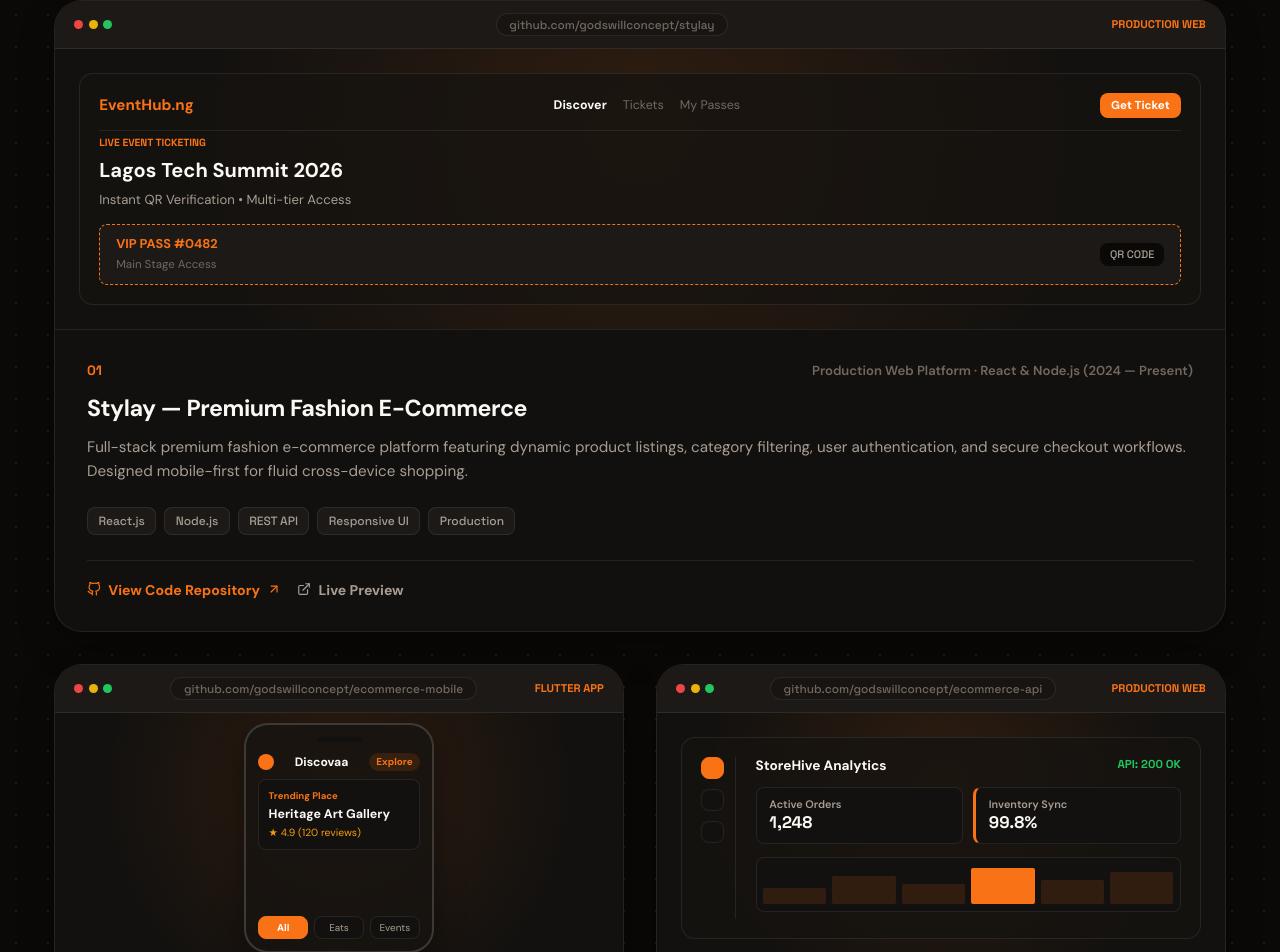
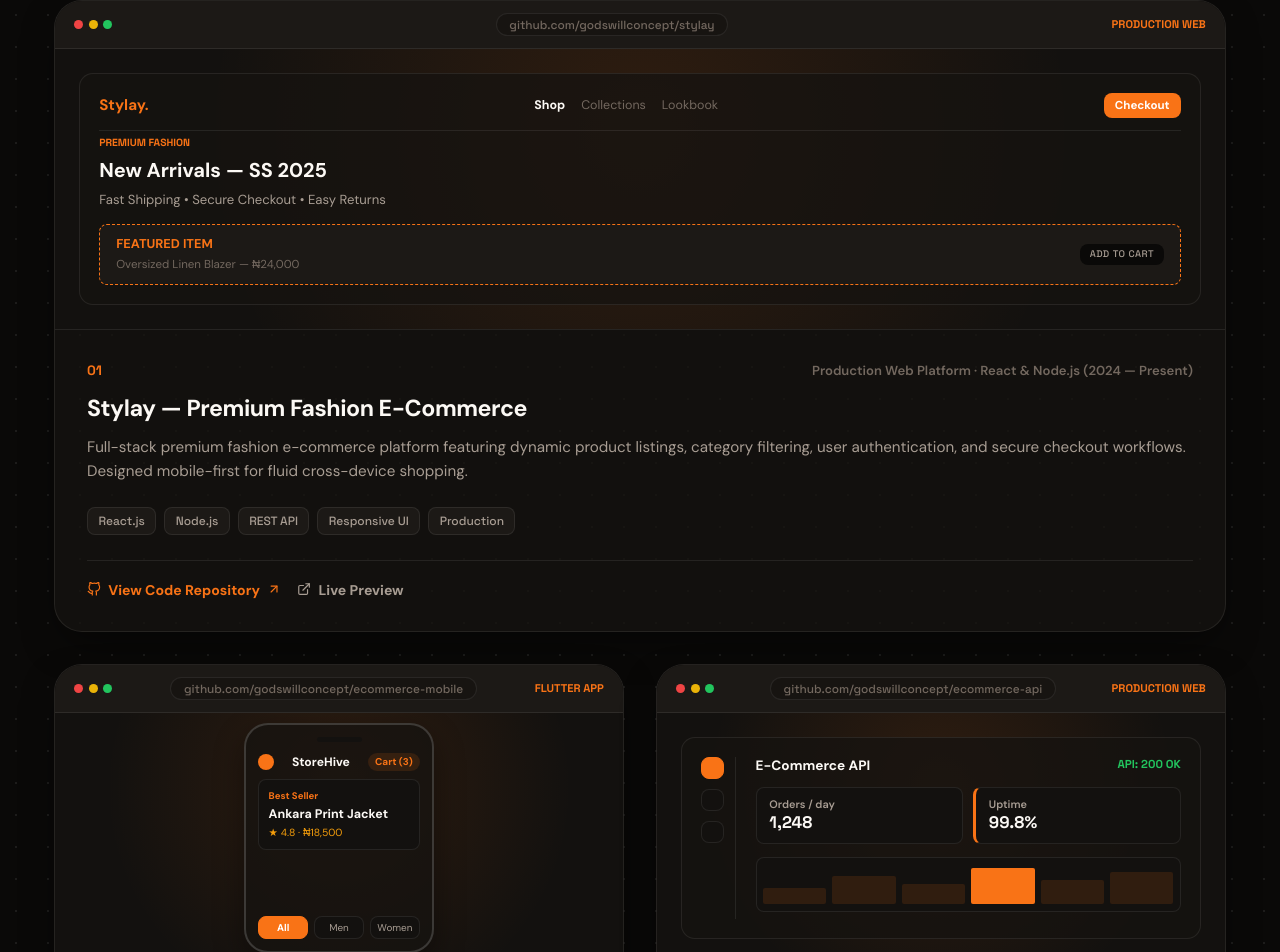
Before and after one commit to Godswillconcept/portfolio-v2, a React (Vite) app: page / in a window 1280 px wide. Shown: the part 1345-2297 px from the top of the page. Built offline with nearby package versions, Linux system fonts and the light colour scheme.

Commit message:
feat(portfolio): add project-specific mockup previews to case study grid
Replace generic browser mockup content with tailored previews for Stylay and StoreHive projects in the case study grid component.

```diff
--- a/src/components/portfolio/CaseStudyGrid.jsx
+++ b/src/components/portfolio/CaseStudyGrid.jsx
@@ -80,35 +80,65 @@ export default function CaseStudyGrid() {
                 </div>
               </div>
 
-              {/* Dynamic Interactive Preview Canvas */}
+              {/* Dynamic Interactive Preview Canvas — unique per project */}
               <div className={`mockup-canvas canvas-${project.mockupType}`}>
-                {project.mockupType === "browser" && (
+
+                {/* ── Stylay: Fashion E-Commerce browser mockup ── */}
+                {project.id === "stylay" && (
                   <div className="preview-browser-content">
                     <div className="browser-nav-mock">
-                      <div className="mock-logo">EventHub.ng</div>
+                      <div className="mock-logo">Stylay.</div>
                       <div className="mock-nav-links">
-                        <span className="active">Discover</span>
-                        <span>Tickets</span>
-                        <span>My Passes</span>
+                        <span className="active">Shop</span>
+                        <span>Collections</span>
+                        <span>Lookbook</span>
                       </div>
-                      <div className="mock-btn">Get Ticket</div>
+                      <div className="mock-btn">Checkout</div>
                     </div>
                     <div className="browser-hero-mock">
-                      <div className="mock-badge">LIVE EVENT TICKETING</div>
-                      <h4>Lagos Tech Summit 2026</h4>
-                      <p>Instant QR Verification &bull; Multi-tier Access</p>
+                      <div className="mock-badge">PREMIUM FASHION</div>
+                      <h4>New Arrivals — SS 2025</h4>
+                      <p>Fast Shipping &bull; Secure Checkout &bull; Easy Returns</p>
                       <div className="mock-ticket-card">
                         <div className="ticket-left">
-                          <span className="ticket-tier">VIP PASS #0482</span>
-                          <span className="ticket-event">Main Stage Access</span>
+                          <span className="ticket-tier">FEATURED ITEM</span>
+                          <span className="ticket-event">Oversized Linen Blazer — ₦24,000</span>
                         </div>
-                        <div className="ticket-qr">QR CODE</div>
+                        <div className="ticket-qr" style={{fontSize:"0.6rem", letterSpacing:"0.5px"}}>ADD&nbsp;TO&nbsp;CART</div>
                       </div>
                     </div>
                   </div>
                 )}
 
-                {project.mockupType === "dashboard" && (
+                {/* ── store_hive: Flutter E-Commerce mobile mockup ── */}
+                {project.id === "ecommerce-mobile" && (
+                  <div className="preview-phone-mock">
+                    <div className="phone-screen">
+                      <div className="phone-notch">
+                        <span className="speaker" />
+                        <span className="camera" />
+                      </div>
+                      <div className="phone-app-header">
+                        <div className="phone-avatar" />
+                        <span>StoreHive</span>
+                        <div className="phone-badge">Cart (3)</div>
+                      </div>
+                      <div className="phone-featured-card">
+                        <span className="phone-tag">Best Seller</span>
+                        <h5>Ankara Print Jacket</h5>
+                        <div className="phone-rating">★ 4.8 · ₦18,500</div>
+                      </div>
+                      <div className="phone-quick-actions">
+                        <div className="action-pill active">All</div>
+                        <div className="action-pill">Men</div>
+                        <div className="action-pill">Women</div>
+                      </div>
+                    </div>
+                  </div>
+                )}
+
+                {/* ── e-commerce API: REST API dashboard mockup ── */}
+                {project.id === "ecommerce-api" && (
                   <div className="preview-dashboard-content">
                     <div className="dash-sidebar-mock">
                       <div className="dash-icon active" />
@@ -117,16 +147,16 @@ export default function CaseStudyGrid() {
                     </div>
                     <div className="dash-main-mock">
                       <div className="dash-header-mock">
-                        <span>StoreHive Analytics</span>
+                        <span>E-Commerce API</span>
                         <span className="dash-status">API: 200 OK</span>
                       </div>
                       <div className="dash-stat-row">
                         <div className="dash-card">
-                          <span className="dash-label">Active Orders</span>
+                          <span className="dash-label">Orders / day</span>
                           <span className="dash-num">1,248</span>
                         </div>
                         <div className="dash-card highlight">
-                          <span className="dash-label">Inventory Sync</span>
+                          <span className="dash-label">Uptime</span>
                           <span className="dash-num">99.8%</span>
                         </div>
                       </div>
@@ -142,7 +172,8 @@ export default function CaseStudyGrid() {
                   </div>
                 )}
 
-                {project.mockupType === "mobile" && (
+                {/* ── ChurchPorch: Church management mobile mockup ── */}
+                {project.id === "churchporch" && (
                   <div className="preview-phone-mock">
                     <div className="phone-screen">
                       <div className="phone-notch">
@@ -151,18 +182,37 @@ export default function CaseStudyGrid() {
                       </div>
                       <div className="phone-app-header">
                         <div className="phone-avatar" />
-                        <span>Discovaa</span>
-                        <div className="phone-badge">Explore</div>
+                        <span>ChurchPorch</span>
+                        <div className="phone-badge">Live</div>
                       </div>
                       <div className="phone-featured-card">
-                        <span className="phone-tag">Trending Place</span>
-                        <h5>Heritage Art Gallery</h5>
-                        <div className="phone-rating">★ 4.9 (120 reviews)</div>
+                        <span className="phone-tag">Sunday Service</span>
+                        <h5>Morning Devotion</h5>
+                        <div className="phone-rating">🎵 Choir · Sermon · Donations</div>
                       </div>
                       <div className="phone-quick-actions">
-                        <div className="action-pill active">All</div>
-                        <div className="action-pill">Eats</div>
-                        <div className="action-pill">Events</div>
+                        <div className="action-pill active">Programs</div>
+                        <div className="action-pill">Give</div>
+                        <div className="action-pill">Sermons</div>
+                      </div>
+                    </div>
+                  </div>
+                )}
+
+                {/* ── Fallback for any other mockup types ── */}
+                {!["stylay","ecommerce-mobile","ecommerce-api","churchporch"].includes(project.id) && (
+                  <div className="preview-dashboard-content">
+                    <div className="dash-sidebar-mock">
+                      <div className="dash-icon active" /><div className="dash-icon" /><div className="dash-icon" />
+                    </div>
+                    <div className="dash-main-mock">
+                      <div className="dash-header-mock">
+                        <span>{project.title}</span>
+                        <span className="dash-status">Live</span>
+                      </div>
+                      <div className="dash-chart-mock">
+                        <div className="bar b1" /><div className="bar b2" /><div className="bar b3" />
+                        <div className="bar b4" /><div className="bar b5" /><div className="bar b6" />
                       </div>
                     </div>
                   </div>
```
